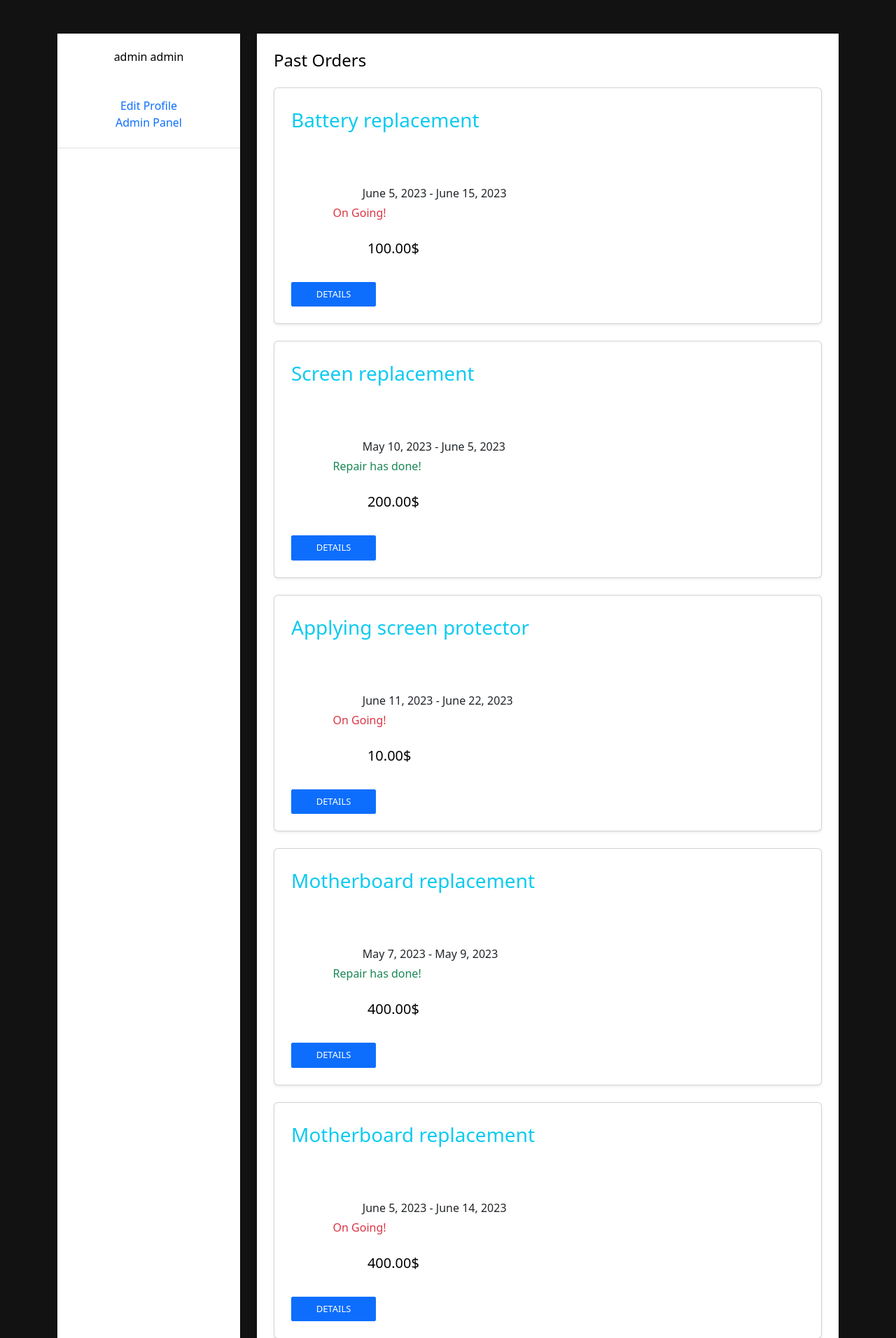
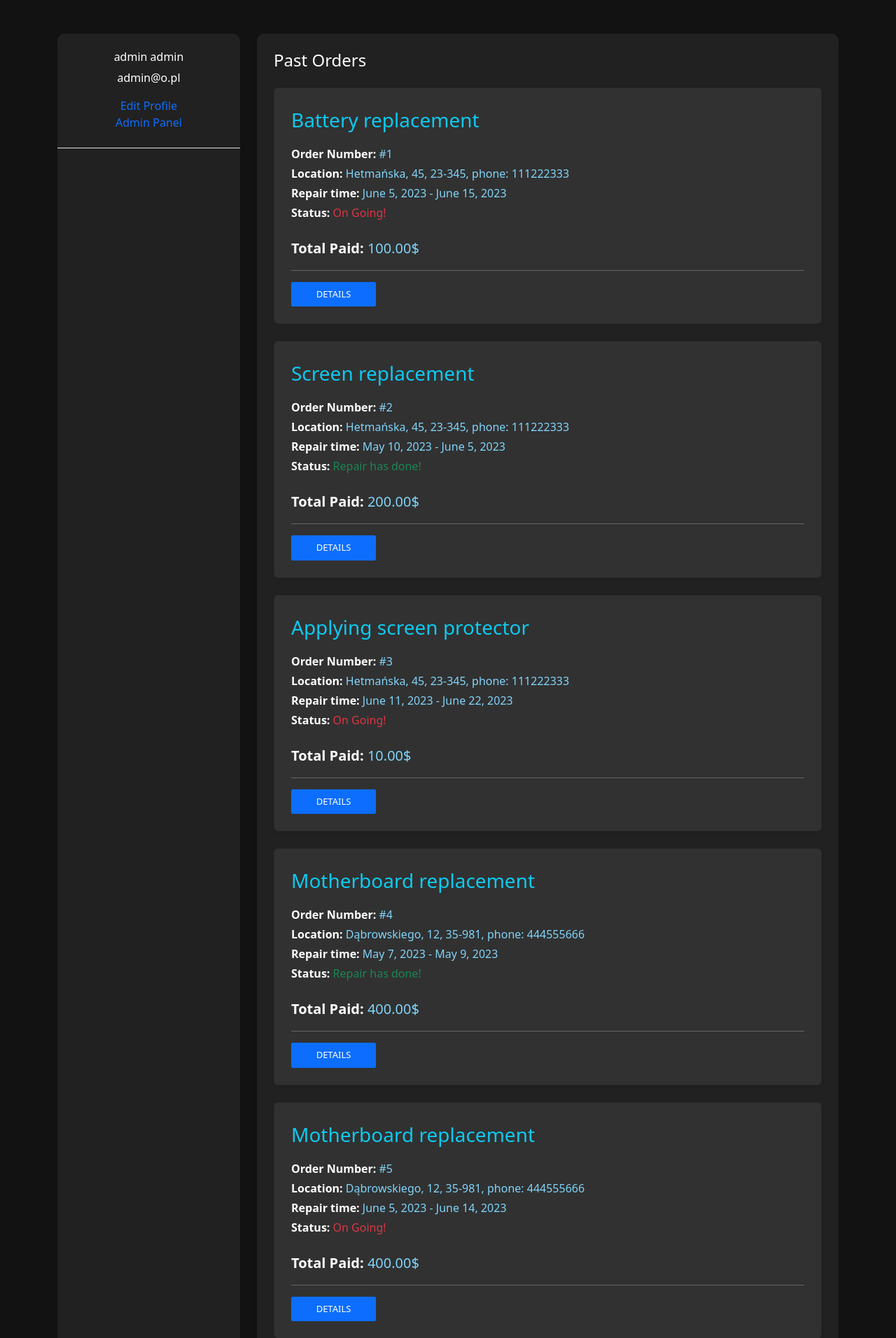
Before and after one commit to oskarpasko/django-univ-webproject, a Django app: template phone_service/record/templates/record/user.html in a window 1280 px wide. Shown: the part 48-1960 px from the top of the page at 70% size. Run offline with Django 4.2, Linux system fonts and the light colour scheme; the template is opened without the code that fills it: values that come from a table or form of the project are taken from there, others are empty; data comes from the database, SQL or seed files in the repository; some libraries are stand-ins or nearby versions.

Commit message:
changing css at uset template

```diff
--- a/phone_service/record/static/record/user_styles.css
+++ b/phone_service/record/static/record/user_styles.css
@@ -1,7 +1,13 @@
 
 /* My Account */
+.data-info{
+    color: #81d4fa;
+}
 .payments-item img.mr-3 {
     width: 47px;
+}
+.order-list{
+    background-color: #313131;
 }
 .order-list .btn {
     border-radius: 2px;
@@ -9,39 +15,15 @@
     font-size: 13px;
     padding: 7px 0 7px 0;
 }
-.osahan-account-page-left .nav-link {
-    padding: 18px 20px;
-    border: none;
-    font-weight: 600;
-    color: #535665;
-}
-.osahan-account-page-left .nav-link i {
-    width: 28px;
-    height: 28px;
-    background: #535665;
-    display: inline-block;
-    text-align: center;
-    line-height: 29px;
-    font-size: 15px;
-    border-radius: 50px;
-    margin: 0 7px 0 0px;
-    color: #fff;
-}
-.osahan-account-page-left .nav-link.active {
-    background: #f3f7f8;
-    color: #282c3f !important;
-}
-.osahan-account-page-left .nav-link.active i {
-    background: #282c3f !important;
-}
-.osahan-user-media img {
-    width: 90px;
+.account-page-left, .account-page-right{
+    background-color: #212121;
+    border-radius: 10px;
 }
 .card offer-card h5.card-title {
     border: 2px dotted #000;
 }
 .card.offer-card h5 {
-    border: 1px dotted #daceb7;
+    border: 1px dotted #fbfbfb;
     display: inline-table;
     color: #17a2b8;
     margin: 0 0 19px 0;
@@ -76,34 +58,9 @@
     position: absolute;
     top: 0;
 }
-.payments-item .media {
-    align-items: center;
-}
-.payments-item .media img {
-    margin: 0 40px 0 11px !important;
-}
-.reviews-members .media .mr-3 {
-    width: 56px;
-    height: 56px;
-    object-fit: cover;
-}
-.order-list img.mr-4 {
-    width: 70px;
-    height: 70px;
-    object-fit: cover;
-    box-shadow: 0 .125rem .25rem rgba(0, 0, 0, .075)!important;
-    border-radius: 2px;
-}
-.osahan-cart-item p.text-gray.float-right {
-    margin: 3px 0 0 0;
-    font-size: 12px;
-}
-.osahan-cart-item .food-item {
-    vertical-align: bottom;
-}
 
 .h1, .h2, .h3, .h4, .h5, .h6, h1, h2, h3, h4, h5, h6 {
-    color: #000000;
+    color: white;
 }
 
 .shadow-sm {
--- a/phone_service/record/templates/record/user.html
+++ b/phone_service/record/templates/record/user.html
@@ -14,11 +14,11 @@
 <div class="container mt-5 ">
     <div class="row">
         <div class="col-md-3">
-            <div class="osahan-account-page-left shadow-sm bg-white h-100">
+            <div class="account-page-left shadow-sm h-100">
                 <div class="border-bottom p-4">
-                    <div class="osahan-user text-center">
-                        <div class="osahan-user-media">
-                            <div class="osahan-user-media-body">
+                    <div class="user text-center">
+                        <div class="user-media">
+                            <div class="user-media-body">
                                 <h6 class="mb-2">{{ client.first_name }} {{ client.last_name }}</h6>
                                 <p class="mb-1">{{ client.phone }}</p>
                                 <p>{{client.email}}</p>
@@ -33,21 +33,19 @@
             </div>
         </div>
         <div class="col-md-9">
-            <div class="osahan-account-page-right shadow-sm bg-white p-4 h-100">
+            <div class="account-page-right shadow-sm p-4 h-100">
                 <div class="tab-content" id="myTabContent">
                     <div class="tab-pane  fade  active show" id="orders" role="tabpanel" aria-labelledby="orders-tab">
                         <h4 class="font-weight-bold mt-0 mb-4">Past Orders</h4>
                                 {% for record in records %}
-                                    <div class="bg-white card mb-4 order-list shadow-sm">
+                                    <div class=" card mb-4 order-list shadow-sm">
                                         <div class="gold-members p-4">
                                             <div class="media">
                                                 <div class="media-body">
-                                                    <a href="#">
-                                                        <span class="float-right text-info fs-3">{{ record.service.name }}<i class="icofont-check-circled text-success"></i></span>
-                                                    </a>
-                                                    <p class="text-gray mt-3 mb-1"><i class="icofont-list"></i><span class="fw-bold"> Order Number:</span> #{{ record.id }} <i class="icofont-clock-time ml-2"></i></p>
-                                                    <p class="text-gray mb-1"><i class="icofont-location-arrow"></i><span class="fw-bold">Location:</span> {{ record.location}}</p>
-                                                    <p class="text-dark mb-1"><span class="fw-bold">Repair time:</span> {{ record.start_date }} - {{ record.deadline }}</p>
+                                                    <span class="float-right text-info fs-3">{{ record.service.name }}<i class="icofont-check-circled text-success"></i></span>
+                                                    <p class="text-gray mt-3 mb-1"><i class="icofont-list"></i><span class="fw-bold"> Order Number:</span> <span class="data-info">#{{ record.id }}</span><i class="icofont-clock-time ml-2"></i></p>
+                                                    <p class="text-gray mb-1"><i class="icofont-location-arrow"></i><span class="fw-bold">Location:</span> <span class="data-info">{{ record.location}}</span></p>
+                                                    <p class="text-dark mb-1"><span class="fw-bold">Repair time:</span> <span class="data-info">{{ record.start_date }} - {{ record.deadline }}</span></p>
                                                     <p class="text-dark"><span class="fw-bold">Status:</span>
                                                         {% if record.status %}
                                                             <span class="text-success">Repair has done!</span>
@@ -55,7 +53,7 @@
                                                             <span class="text-danger">On Going!</span>
                                                         {% endif %}
                                                     </p>
-                                                    <p class="mb-0 text-black text-primary pt-2 fs-5"><span class="text-black font-weight-bold"><span class="fw-bold">Total Paid:</span></span> {{ record.price }}&dollar;</p>
+                                                    <p class="mb-0 text-black text-primary pt-2 fs-5"><span class="text-black font-weight-bold"><span class="fw-bold">Total Paid: </span></span><span class="data-info">{{ record.price }}&dollar;</span></p>
                                                     <hr>
                                                     <div class="float-right">
                                                         <a class="btn btn-sm btn-primary" href="#"><i class="icofont-refresh"></i> DETAILS</a>
```
